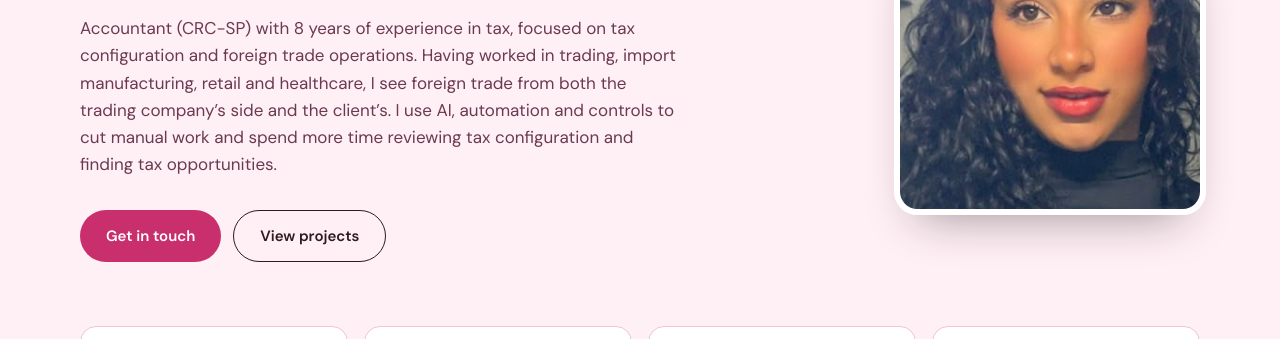
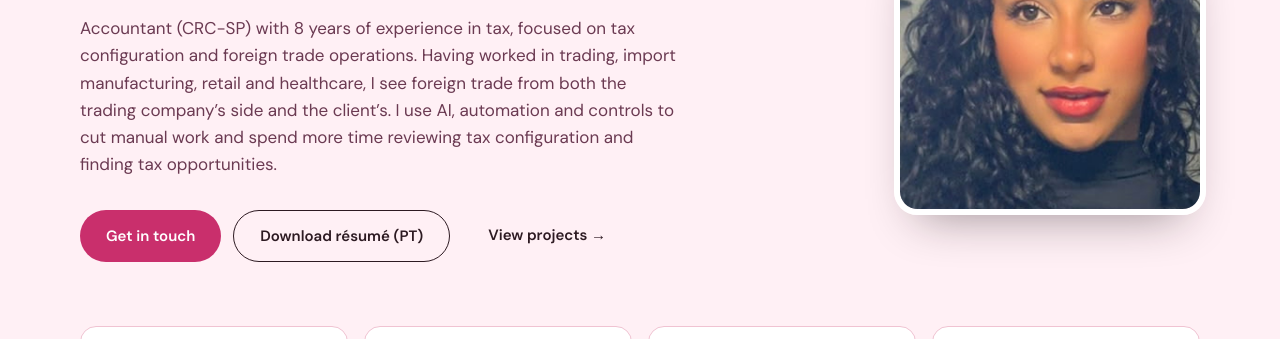
Before and after one commit to juliamota-00/portfolio, a website: page index.html in a window 1280 px wide. Shown: the part 386-725 px from the top of the page. Drawn offline with nearby package versions, Linux system fonts and the light colour scheme; a web font is replaced by a local one.

Commit message:
Currículo em PDF para baixar (sem telefone) e média mensal por categoria no Orçamento
Co-Authored-By: Claude Opus 5.5 <noreply@anthropic.com>
Claude-Session: https://claude.ai/code/session_01PNMFqMibXoepDsjaeSnmLV

```diff
--- a/index.html
+++ b/index.html
@@ -78,7 +78,8 @@ section{scroll-margin-top:16px}
 <p style="margin: 18px 0 0; font-size: 17px; color: #6b3a52; max-width: 600px" data-i18n="h.sub">Contadora (CRC-SP) com 8 anos de experiência na área fiscal, com foco em parametrização tributária e operações de comércio exterior. A vivência em trading, indústria importadora, varejo e saúde me permite enxergar o comércio exterior tanto pelo lado da trading quanto pelo do cliente. Uso IA, automações e controles para reduzir o trabalho manual e dedicar mais tempo à revisão de parametrizações e à busca de oportunidades fiscais.</p>
 <div style="display: flex; flex-wrap: wrap; gap: 12px; margin-top: 32px">
 <a href="mailto:julia.clmota@gmail.com" style="background: #c92f6c; color: #ffffff; text-decoration: none; padding: 14px 26px; border-radius: 999px; font-weight: 600; font-size: 15px" data-i18n="h.cta1">Falar comigo</a>
-<a href="#projetos" style="color: #2d1a22; text-decoration: none; padding: 13px 26px; border-radius: 999px; font-weight: 600; font-size: 15px; border: 1px solid #2d1a22" data-i18n="h.cta2">Ver projetos</a>
+<a href="/curriculo-julia-mota.pdf" download style="color: #2d1a22; text-decoration: none; padding: 13px 26px; border-radius: 999px; font-weight: 600; font-size: 15px; border: 1px solid #2d1a22" data-i18n="h.cv">Baixar currículo</a>
+<a href="#projetos" style="color: #2d1a22; text-decoration: none; padding: 13px 26px; border-radius: 999px; font-weight: 600; font-size: 15px" data-i18n="h.cta2">Ver projetos →</a>
 </div>
 </div>
 <div style="flex: 1 1 300px; min-width: 0; display: flex; justify-content: center">
@@ -232,6 +233,7 @@ section{scroll-margin-top:16px}
 <p style="margin: 16px 0 0; font-size: 17px" data-i18n="ct.d">Aberta a conversas sobre parametrização tributária, comércio exterior e automação de processos fiscais.</p>
 <div style="display: flex; flex-wrap: wrap; justify-content: center; gap: 12px; margin-top: 32px">
 <a href="mailto:julia.clmota@gmail.com" style="background: #f3b6c8; color: #1a1216; text-decoration: none; padding: 14px 26px; border-radius: 999px; font-weight: 600; font-size: 15px">julia.clmota@gmail.com</a>
+<a href="/curriculo-julia-mota.pdf" download style="color: #f6e6ed; text-decoration: none; padding: 13px 26px; border-radius: 999px; font-weight: 600; font-size: 15px; border: 1px solid #f6e6ed" data-i18n="ct.cv">Currículo em PDF</a>
 <a href="https://www.linkedin.com/in/j%C3%BAlia-mota-accouting" style="color: #f6e6ed; text-decoration: none; padding: 13px 26px; border-radius: 999px; font-weight: 600; font-size: 15px; border: 1px solid #f6e6ed">LinkedIn</a>
 </div>
 <p style="margin: 48px 0 0; font-family: 'Playfair Display', serif; font-style: italic; font-size: 20px; color: #f3b6c8" data-i18n="ct.q">Fiscal bem parametrizado é imposto pago certo, crédito aproveitado e menos retrabalho no fechamento.</p>
@@ -254,7 +256,7 @@ section{scroll-margin-top:16px}
     'h.tag': 'Accountant · Active CRC-SP license',
     'h.lead': 'Tax Analyst <span style="color:#c92f6c">|</span> Tax Configuration <span style="color:#c92f6c">|</span> Foreign Trade <span style="color:#c92f6c">|</span> Tax Process Automation',
     'h.sub': 'Accountant (CRC-SP) with 8 years of experience in tax, focused on tax configuration and foreign trade operations. Having worked in trading, import manufacturing, retail and healthcare, I see foreign trade from both the trading company’s side and the client’s. I use AI, automation and controls to cut manual work and spend more time reviewing tax configuration and finding tax opportunities.',
-    'h.cta1': 'Get in touch', 'h.cta2': 'View projects',
+    'h.cta1': 'Get in touch', 'h.cta2': 'View projects →', 'h.cv': 'Download résumé (PT)',
     'n1a': '8 years', 'n1b': 'in tax, since 2018', 'n2a': 'Foreign trade', 'n2b': 'TTD 409, REIDI and Ex-tariff applied day to day', 'n3a': '3 tax regimes', 'n3b': 'Actual Profit, Presumed Profit and Simples Nacional in practice', 'n4a': 'Postgrad + MBA', 'n4b': 'Tax Management and Tax Law',
     'emp': 'Where I’ve worked',
     'p.k': 'Projects', 'p.h': 'What I’ve built', 'p.sub': 'Tools I built or rolled out that teams still use every day.',
@@ -287,7 +289,7 @@ section{scroll-margin-top:16px}
     'f.r': 'License and certifications', 'f4': 'Professional license CRC-SP', 'f4b': 'Passed the CFC Accounting Qualification Exam (1st edition/2024) · licensed in 06/2024',
     'f6b': 'RAMO · Tax, Master Data and Sales · 02/2023', 'f7': 'Languages', 'f7b': 'Portuguese (native) · English (intermediate)',
     'ct.h': 'Let’s <em style="color: #f3b6c8">talk</em>', 'ct.d': 'Open to conversations about tax configuration, foreign trade and tax process automation.',
-    'ct.q': 'Well-configured tax rules mean taxes paid right, credits used and less rework at month-end.',
+    'ct.cv': 'Résumé (PDF, PT)', 'ct.q': 'Well-configured tax rules mean taxes paid right, credits used and less rework at month-end.',
     'foot': '© 2026 Júlia Mota · São Paulo, Brazil', 'alt.foto': 'Photo of Júlia Mota'
   };
   var META = {
```
Also changed, not shown: CONTEXTO.md (+1 -1 lines), painel/index.html (+2 -1 lines), 1 other file.
